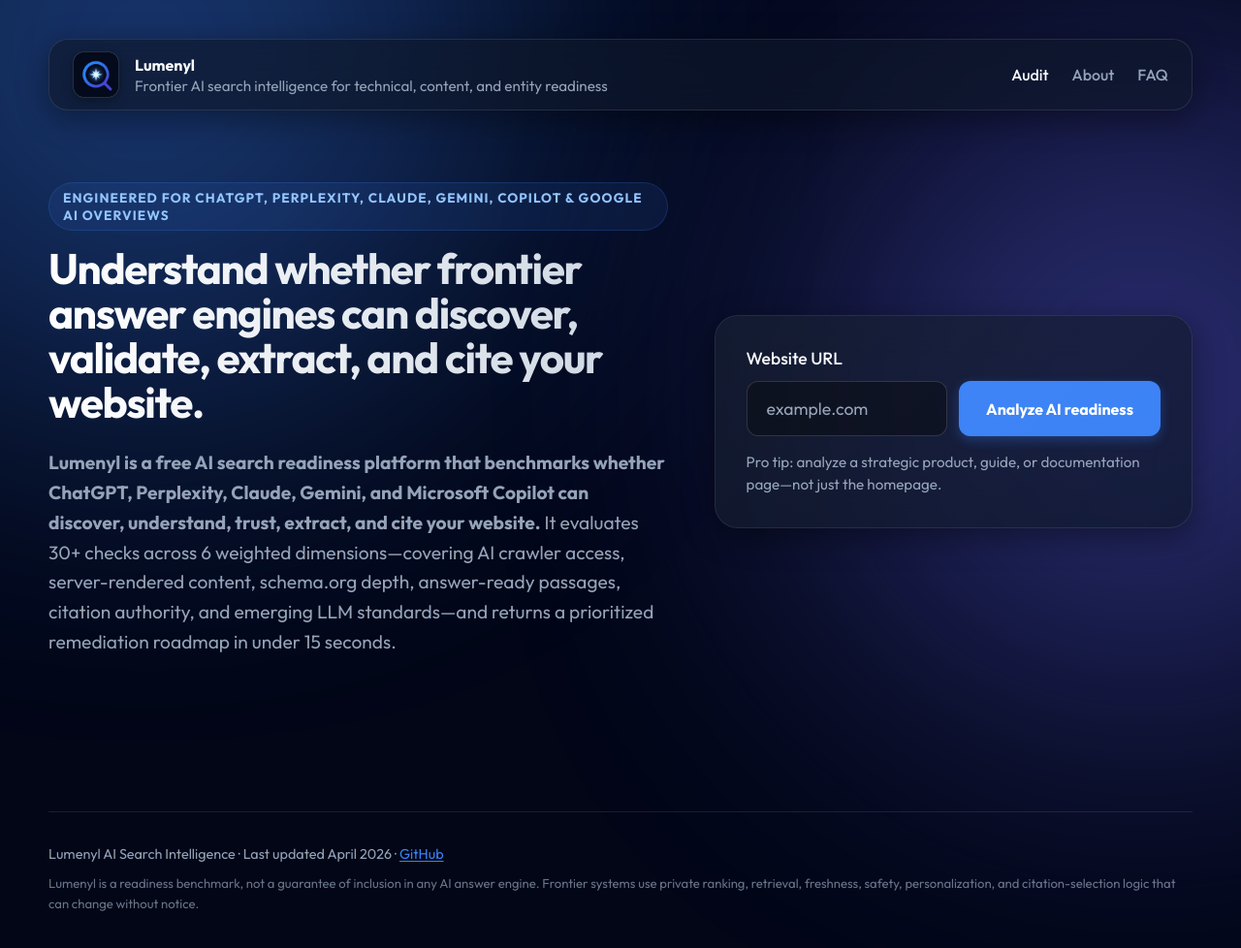
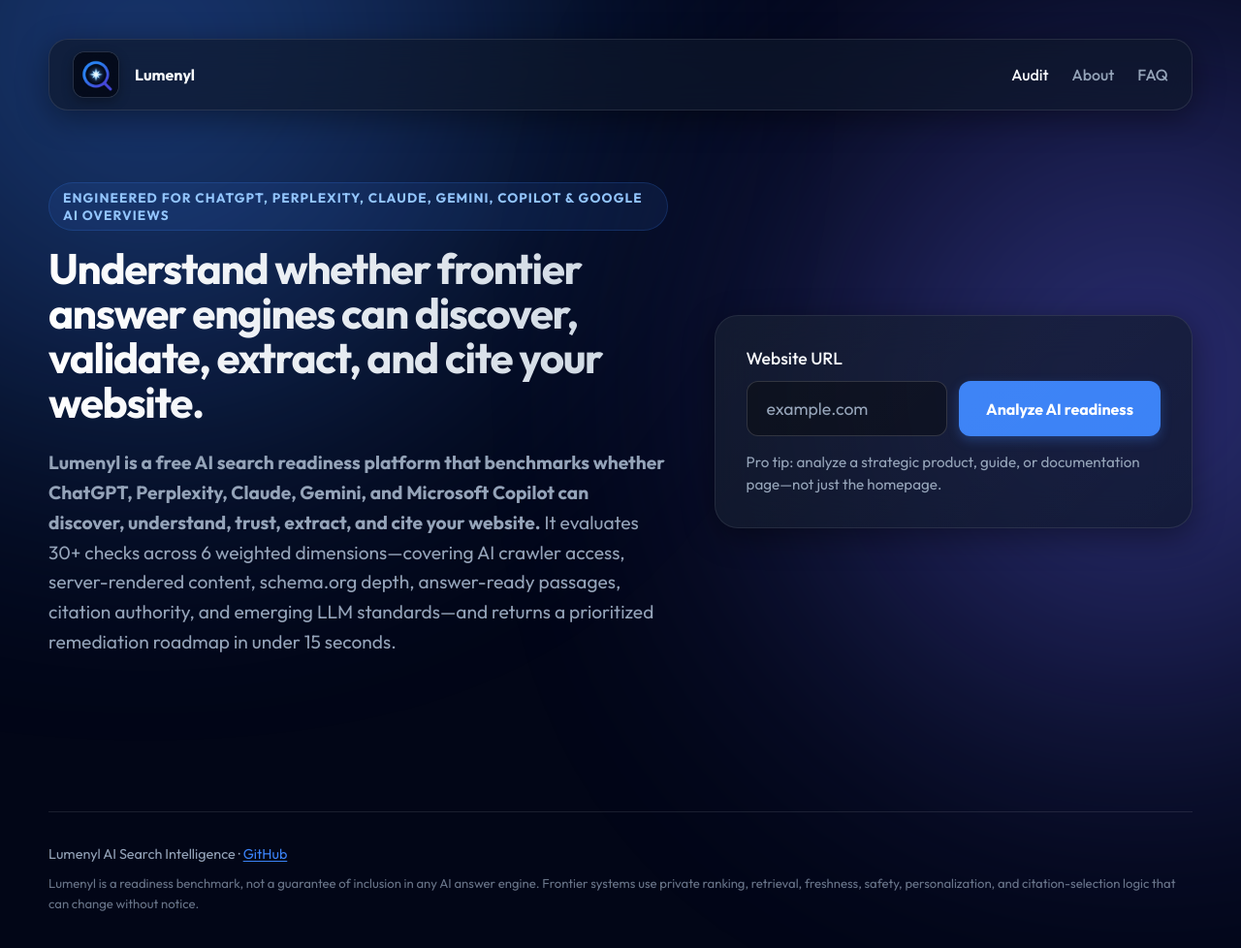
Before and after one commit to jonathanau/ai-search-optimizer, a website: page public/index.html in a window 1280 px wide. Shown: the top 978 px of the page at 97% size. Drawn offline with Linux system fonts and the light colour scheme.

Commit message:
Redesign navigation header to standardize layout

```diff
--- a/public/index.html
+++ b/public/index.html
@@ -153,10 +153,7 @@
       <nav class="nav">
         <a href="/" class="nav-brand">
           <img class="brand-mark" src="/logo.png?v=1" alt="Lumenyl Logo" style="object-fit: cover;" />
-          <div>
-            <strong>Lumenyl</strong>
-            <span>Frontier AI search intelligence for technical, content, and entity readiness</span>
-          </div>
+          <strong>Lumenyl</strong>
         </a>
         <div class="nav-links">
           <a href="/" class="active">Audit</a>
@@ -193,7 +190,7 @@
     </main>
 
     <footer class="site-footer">
-      <p>Lumenyl AI Search Intelligence · Last updated April 2026 · <a href="https://github.com/jonathanau/ai-search-optimizer">GitHub</a></p>
+      <p>Lumenyl AI Search Intelligence · <a href="https://github.com/jonathanau/ai-search-optimizer">GitHub</a></p>
       <p class="footer-note">Lumenyl is a readiness benchmark, not a guarantee of inclusion in any AI answer engine. Frontier systems use private ranking, retrieval, freshness, safety, personalization, and citation-selection logic that can change without notice.</p>
     </footer>
 
--- a/public/style.css
+++ b/public/style.css
@@ -90,8 +90,6 @@
   text-decoration: none;
   color: inherit;
 }
-
-.nav-brand span { display: block; color: var(--muted); font-size: 0.95rem; margin-top: 2px; }
 
 .nav-links {
   display: flex;
```
Also changed, not shown: public/about.html (+2 -5 lines), public/faq.html (+2 -5 lines).
